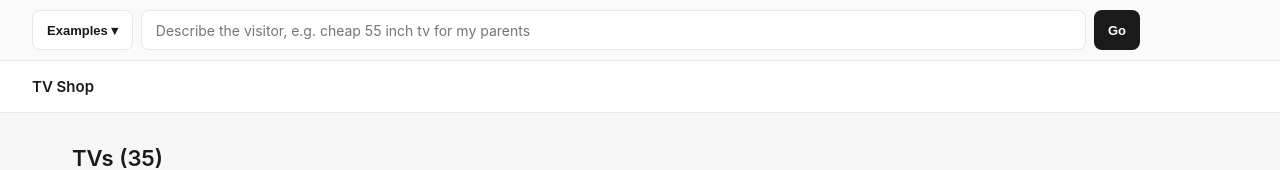
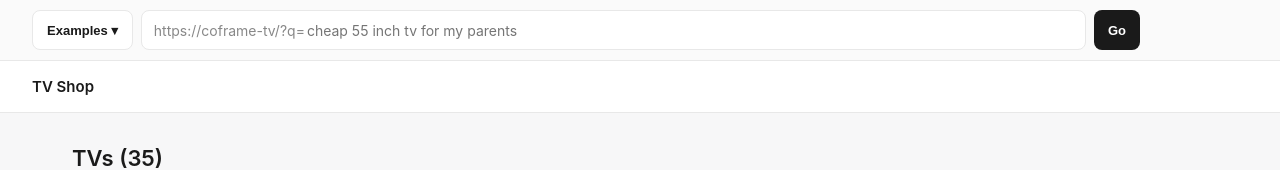
Before and after one commit to WesleyBLDC/coframe-wesleybldc, a Next.js app in the folder agent-engineer-take-home/app/: page / in a window 1280 px wide. Shown: the top 170 px of the page. Built offline with nearby package versions, Linux system fonts and the light colour scheme.

Commit message:
Show test bar input as a coframe-tv URL

```diff
--- a/agent-engineer-take-home/app/src/app/globals.css
+++ b/agent-engineer-take-home/app/src/app/globals.css
@@ -479,6 +479,13 @@ h2 {
 
 .testbar-search:focus-within { border-color: #1a1a1a; }
 
+.testbar-prefix {
+  color: #888;
+  font-size: 14px;
+  white-space: nowrap;
+  margin-right: -8px;
+}
+
 .testbar-search input {
   flex: 1;
   min-width: 0;
--- a/agent-engineer-take-home/app/src/components/TestBar.tsx
+++ b/agent-engineer-take-home/app/src/components/TestBar.tsx
@@ -94,11 +94,12 @@ export default function TestBar() {
         </div>
 
         <div className="testbar-search">
+          <span className="testbar-prefix" aria-hidden>https://coframe-tv/?q=</span>
           <input
             name="q"
             value={q}
             onChange={e => setQ(e.target.value)}
-            placeholder="Describe the visitor, e.g. cheap 55 inch tv for my parents"
+            placeholder="cheap 55 inch tv for my parents"
             aria-label="Visitor context (q)"
           />
           {idCount > 0 && (
```
